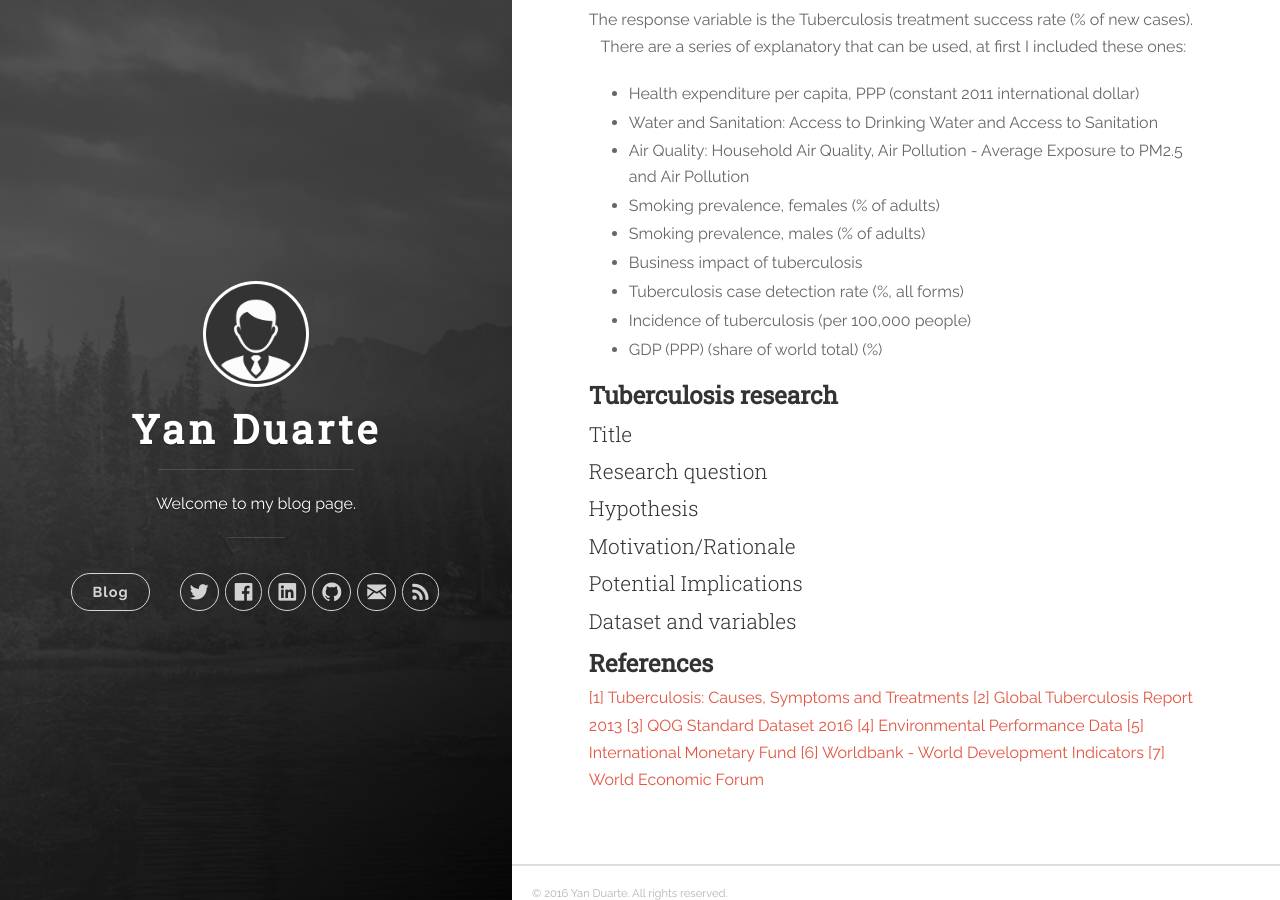
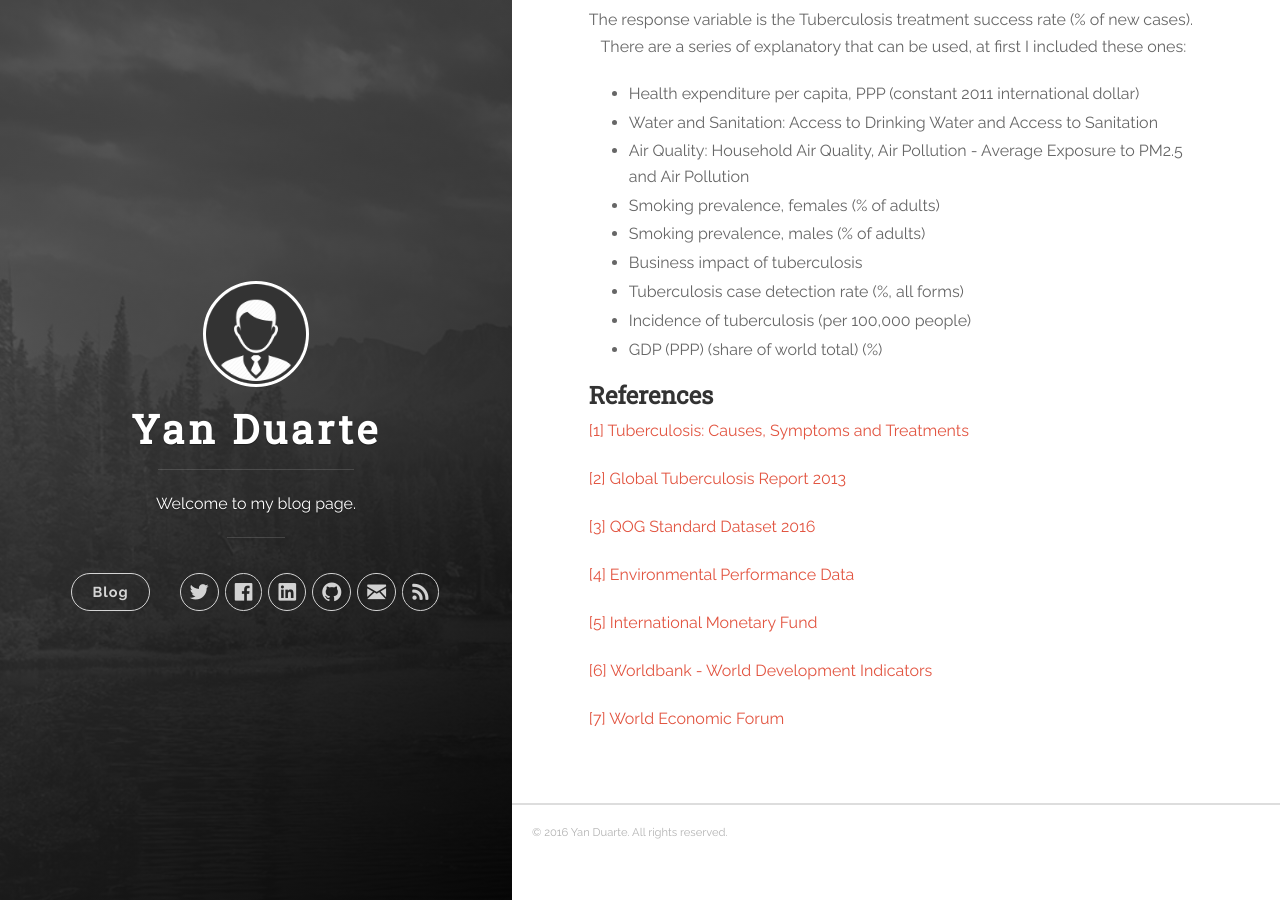
Before and after one commit to yan-duarte/yan-duarte.github.io, a Jekyll site: the page built from _posts/2016-11-22-DAC-Assignment1.md, in a window 1280 px wide and 900 px high, scrolled down 1477 px. Built offline with Jekyll 4.4.1, drawn with Linux system fonts in a browser that asks for light colours; nearby versions of some CDN libraries.

Commit message:
Updated 2016-11-22-DAC-Assignment1.md

```diff
--- a/_posts/2016-11-22-DAC-Assignment1.md
+++ b/_posts/2016-11-22-DAC-Assignment1.md
@@ -65,28 +65,20 @@ There are a series of explanatory that can be used, at first I included these on
   - Incidence of tuberculosis (per 100,000 people)
   - GDP (PPP) (share of world total) (%)
 
-## **Tuberculosis research**
-
-### Title
-
-### Research question
-
-### Hypothesis
-
-### Motivation/Rationale
-
-### Potential Implications
-
-### Dataset and variables
-
 ## **References**
 
 [[1] Tuberculosis: Causes, Symptoms and Treatments][ref_01]
+
 [[2] Global Tuberculosis Report 2013][ref_02]
+
 [[3] QOG Standard Dataset 2016][ref_03]
+
 [[4] Environmental Performance Data][ref_04]
+
 [[5] International Monetary Fund][ref_05]
+
 [[6] Worldbank - World Development Indicators][ref_06]
+
 [[7] World Economic Forum][ref_07]
 
 
```
